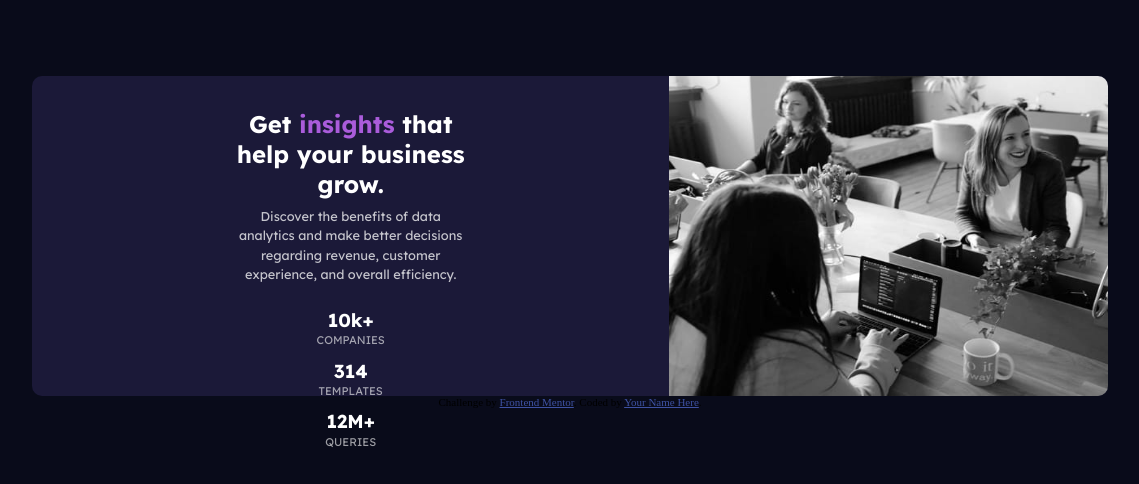
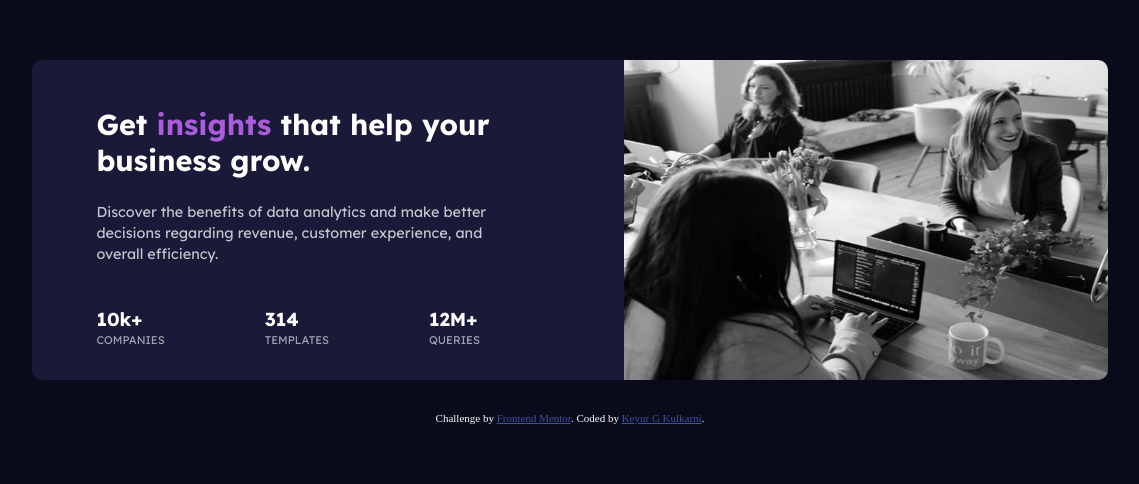
Before and after one commit to KeyurGK/stats-preview-card-component-main, a plain HTML site: page index.html in a window 1536 px wide. Shown: the part 158-642 px from the top of the page, without its empty margins (198-1337 px from the left). Drawn offline with Linux system fonts and the light colour scheme.

Commit message:
final commit

```diff
--- a/index.html
+++ b/index.html
@@ -63,7 +63,7 @@
       Challenge by
       <a href="https://www.frontendmentor.io?ref=challenge" target="_blank"
         >Frontend Mentor</a
-      >. Coded by <a href="#">Your Name Here</a>.
+      >. Coded by <a href="https://github.com/KeyurGK">Keyur G Kulkarni</a>.
     </div>
   </body>
 </html>
--- a/style.css
+++ b/style.css
@@ -92,6 +92,10 @@ body {
   text-transform: uppercase;
   margin-top: 0.1rem;
 }
+.attribution {
+  color: white;
+  margin-top: 2rem;
+}
 @media screen and (min-width: 1440px) {
   .card {
     width: 70%;
@@ -105,4 +109,41 @@ body {
     background-image: url("./images/image-header-desktop.jpg");
     border-radius: 0 10px 10px 0;
   }
+  .card-main {
+    flex-basis: 55%;
+    justify-content: flex-start;
+    padding: 0;
+  }
+  .card-main_content {
+    width: 100%;
+
+    align-items: flex-start;
+    text-align: left;
+    padding: 2rem 3rem 1.5rem 4rem;
+  }
+  .card-main_stats ul {
+    display: flex;
+  }
+  .card-main_title {
+    font-size: 1.2rem;
+    max-width: 480px;
+  }
+  .card-main_body {
+    margin-top: 1.5rem;
+
+    font-size: 0.9rem;
+
+    max-width: 450px;
+    line-height: 1.3rem;
+  }
+  .card-main_stats {
+    margin-top: 2rem;
+    width: 80%;
+    max-width: 400px;
+  }
+
+  .card-main_stats ul {
+    display: flex;
+    justify-content: space-between;
+  }
 }
```
